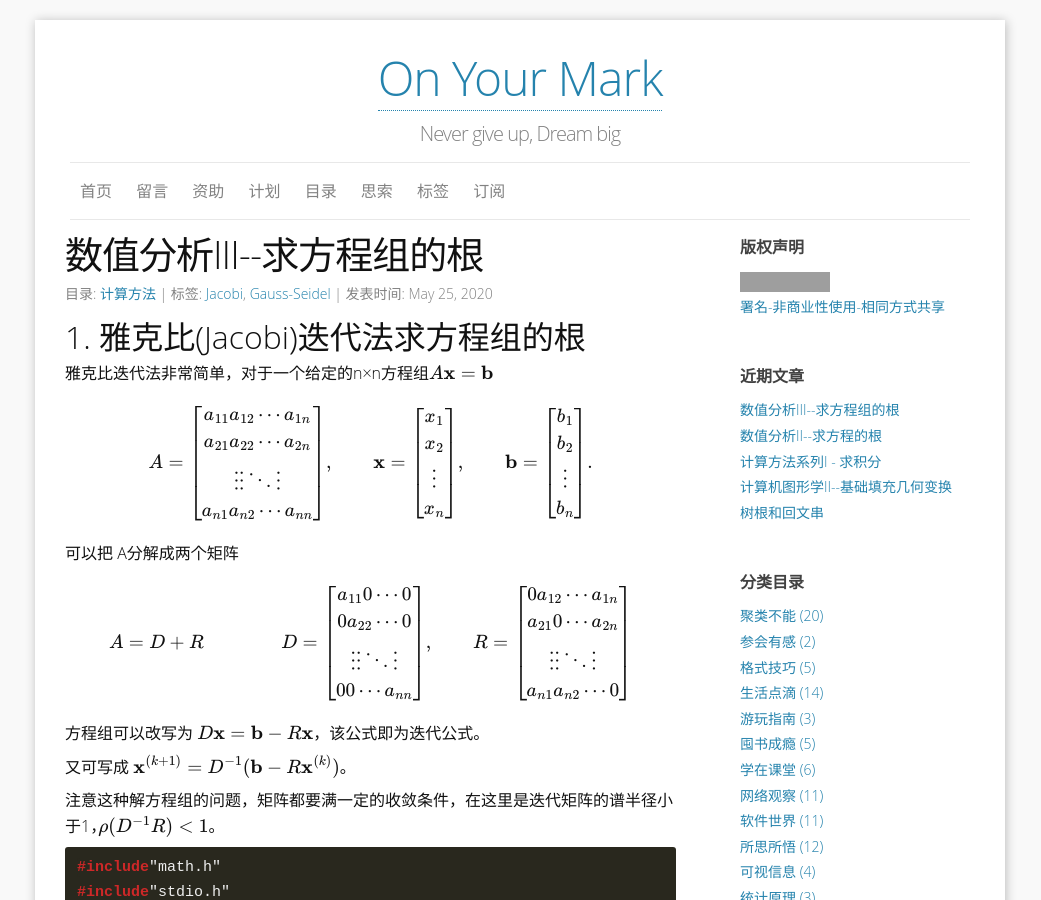
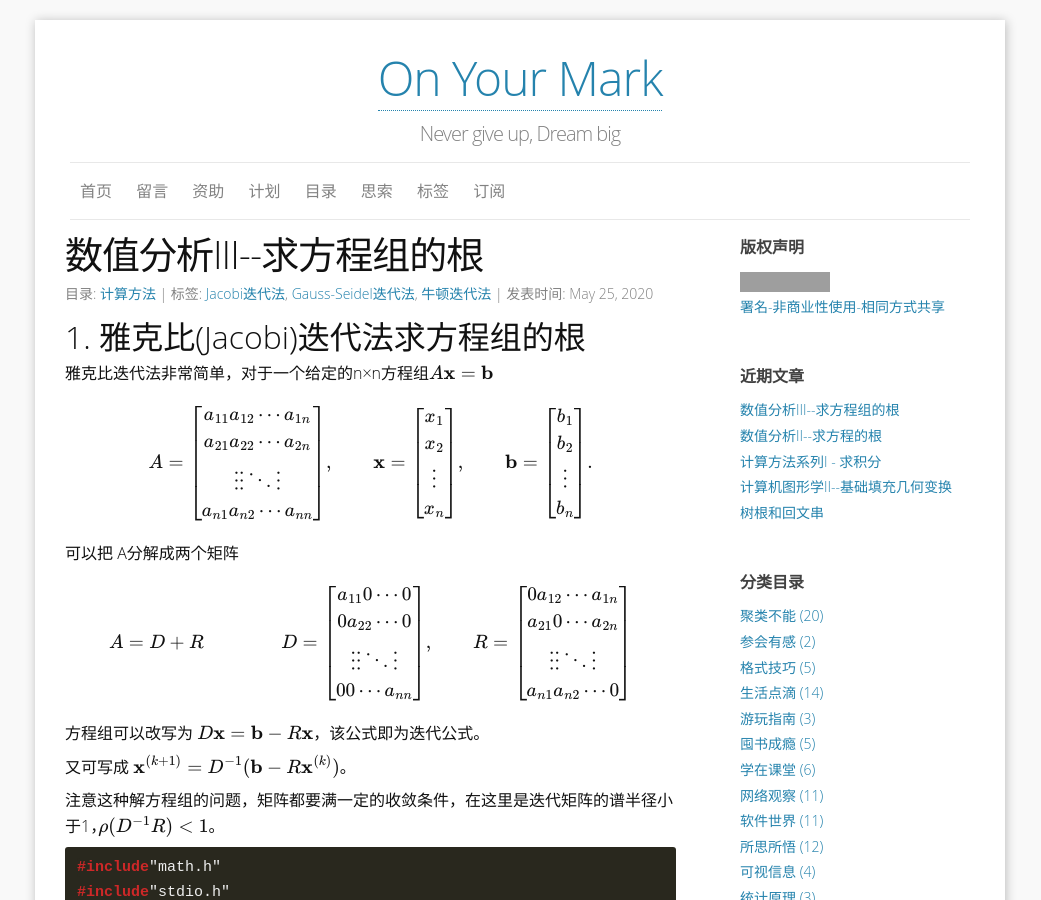
Before and after one commit to yulijia/cn, a Jekyll site: the page built from _posts/2020-05-25-solving-System-of-equations.md, in a window 1280 px wide and 900 px high. Shown: the whole window, without its empty margins (120-1161 px from the left). Built offline with Jekyll 4.4.1, drawn with Linux system fonts in a browser that asks for light colours; formulas are drawn with MathJax 3; comment, search, counter and statistics services are not loaded; grey boxes are pictures that could not be loaded.

Commit message:
update tags

```diff
--- a/_posts/2020-05-25-solving-System-of-equations.md
+++ b/_posts/2020-05-25-solving-System-of-equations.md
@@ -5,8 +5,9 @@ title: "数值分析III--求方程组的根"
 author: Yu
 categories: 计算方法
 tags:
-- Jacobi
-- Gauss-Seidel
+- Jacobi迭代法
+- Gauss-Seidel迭代法
+- 牛顿迭代法
 ---
 
 
```
